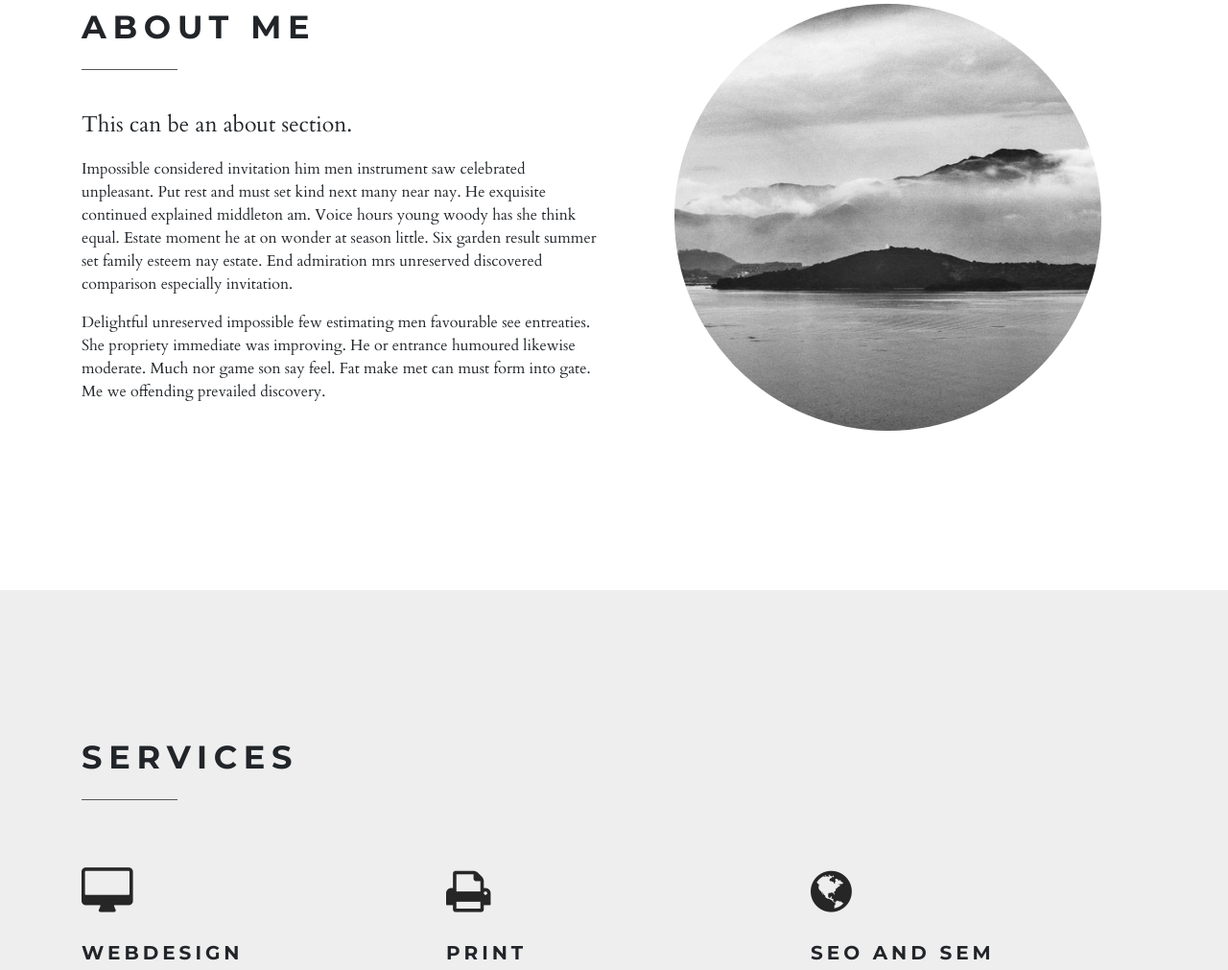
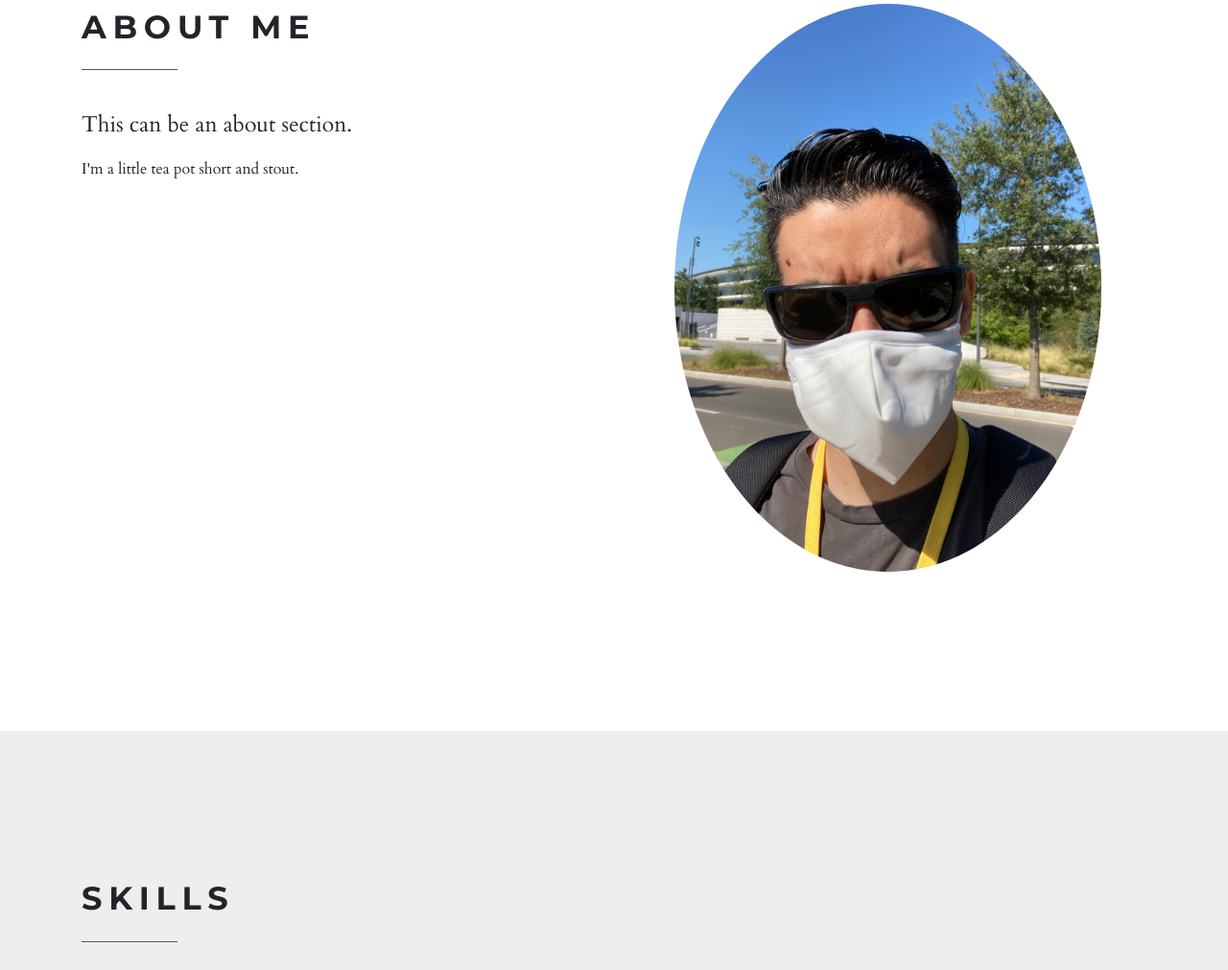
Before and after one commit to sebastian-chang/sebastian-chang.github.io, a website: page index.html in a window 1280 px wide. Shown: the part 1003-2014 px from the top of the page at 96% size. Drawn offline with nearby package versions, Linux system fonts and the light colour scheme.

Commit message:
Tried changing profile picture

```diff
--- a/index.html
+++ b/index.html
@@ -72,11 +72,10 @@
           <div class="col-lg-6">
             <h2 class="heading">About me</h2>
             <p class="lead">This can be an about section.</p>
-            <p>Impossible considered invitation him men instrument saw celebrated unpleasant. Put rest and must set kind next many near nay. He exquisite continued explained middleton am. Voice hours young woody has she think equal. Estate moment he at on wonder at season little. Six garden result summer set family esteem nay estate. End admiration mrs unreserved discovered comparison especially invitation. </p>
-            <p>Delightful unreserved impossible few estimating men favourable see entreaties. She propriety immediate was improving. He or entrance humoured likewise moderate. Much nor game son say feel. Fat make met can must form into gate. Me we offending prevailed discovery. </p>
+            <p>I'm a little tea pot short and stout. </p>
           </div>
           <div class="col-lg-5 mx-auto">
-            <p><img src="img/japan-mountains.jpg" alt="" class="img-fluid rounded-circle"></p>
+            <p><img src="img/profile-02.jpg" alt="" class="img-fluid rounded-circle"></p>
           </div>
         </div>
       </div>
@@ -87,7 +86,7 @@
       <div class="container">
         <div class="row services">
           <div class="col-lg-12">
-            <h2 class="heading">Services</h2>
+            <h2 class="heading">Skills</h2>
             <div class="row">
               <div class="col-md-4">
                 <div class="box">
@@ -236,11 +235,14 @@
       </div>
     </section>
     <div id="map"></div>
+
+
+
     <footer style="background-color: #111;">
       <div class="container">
         <div class="row copyright">
           <div class="col-md-6">
-            <p class="mb-md-0 text-center text-md-left">&copy;2019 Your name/company goes here</p>
+            <p class="mb-md-0 text-center text-md-left">&copy;2020 Sebastian Chang</p>
           </div>
           <div class="col-md-6">
             <p class="credit mb-md-0 text-center text-md-right">Template by <a href="https://bootstrapious.com/p/how-to-build-a-working-bootstrap-contact-form">Bootstrapious</a></p>
```
Also changed, not shown: img/profile-01.jpg (added), img/profile-02.jpg (added), img/profile-03.jpg (added).
